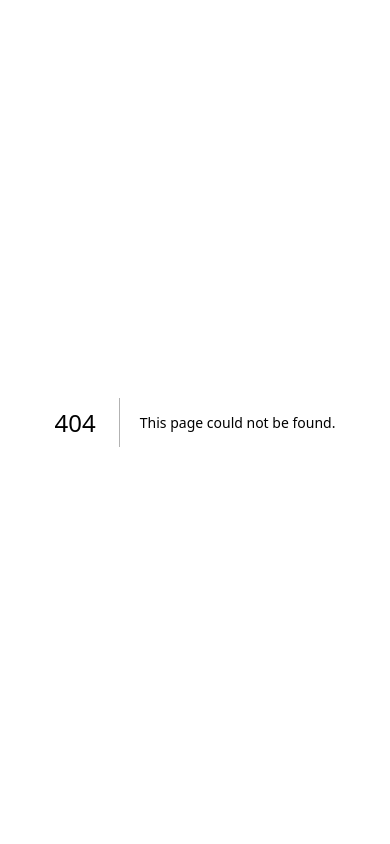
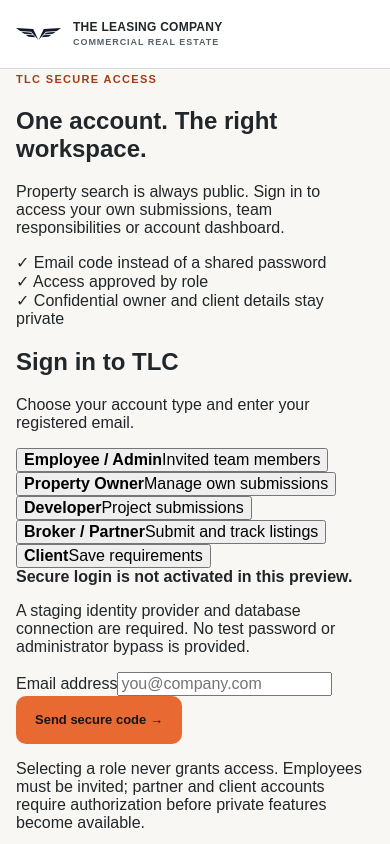
Before and after one commit to pavanpatil93-dot/TLC-2, a Next.js app in the folder web/: page /login in a window 390 px wide. Before the commit this address had no page. Shown: the top 844 px of the page. Built offline with nearby package versions, Linux system fonts and the light colour scheme; no server answers.

Commit message:
feat(web): Batch 04 responsive role-aware login and account dashboard

```diff
--- /dev/null
+++ b/web/app/login/page.tsx
@@ -0,0 +1,5 @@
+import SiteHeader from "../../components/site-header";
+import SiteFooter from "../../components/site-footer";
+import LoginPortal from "../../components/login-portal";
+export const metadata={title:"Secure Login | The Leasing Company",robots:{index:false,follow:false}};
+export default function LoginPage(){return <><SiteHeader/><main><LoginPortal/></main><SiteFooter/></>}
```
